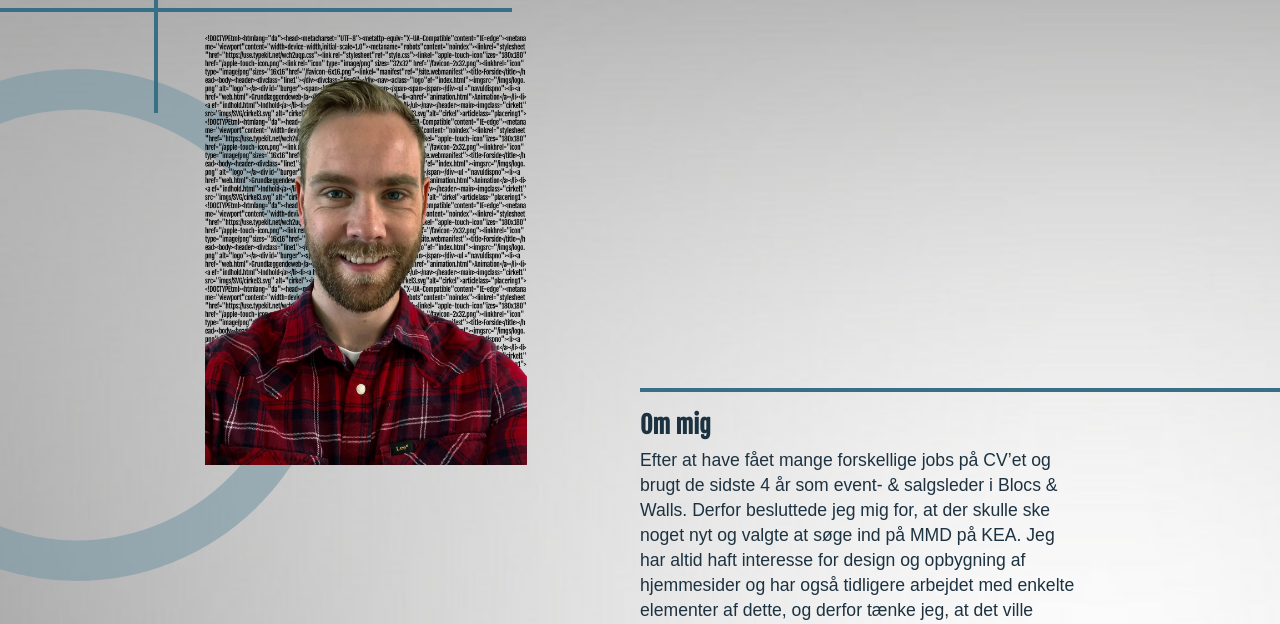
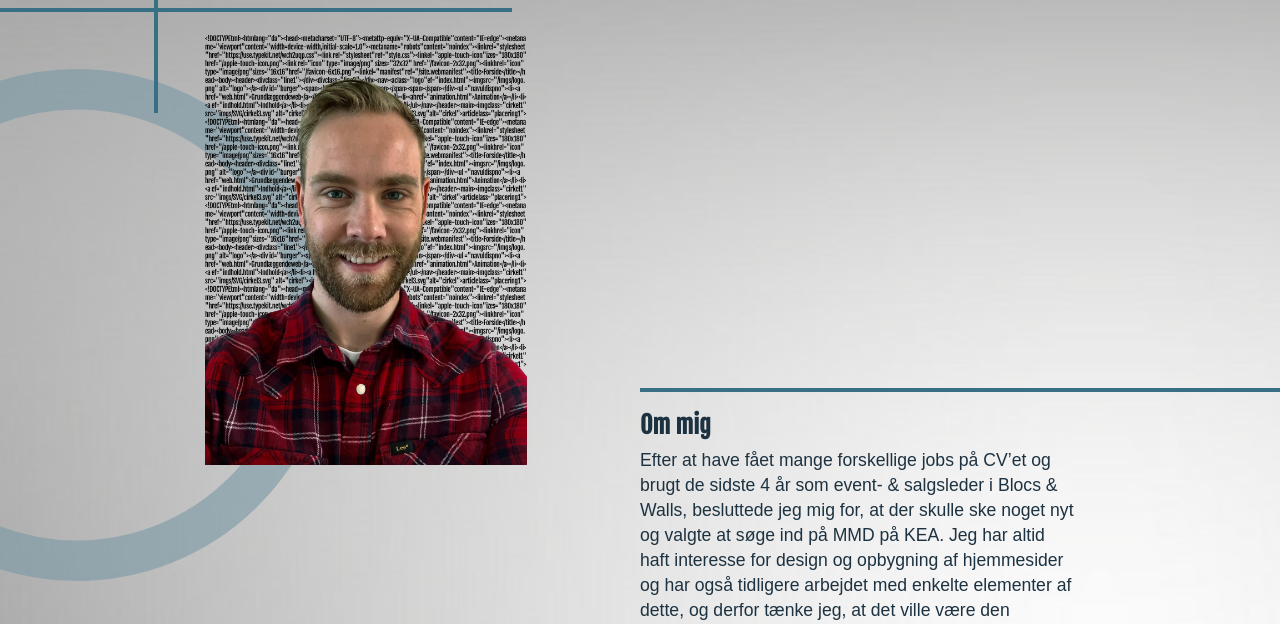
Before and after one commit to nila1010/1.sem-eksamen, a plain HTML site: page index.html in a window 1280 px wide. Shown: the part 131-755 px from the top of the page. Drawn offline with Linux system fonts and the light colour scheme; a web font is replaced by a local one.

Commit message:
om mig tekst

```diff
--- a/index.html
+++ b/index.html
@@ -48,8 +48,8 @@
             <h2>Om mig</h2>
             <p>Efter at have fået mange forskellige jobs på CV’et og brugt de sidste 4 år som event- &amp; salgsleder i
                 Blocs
-                &amp; Walls.
-                Derfor besluttede jeg mig for, at der skulle ske noget nyt og valgte at søge ind på MMD på KEA. Jeg har
+                &amp; Walls, besluttede jeg mig for, at der skulle ske noget nyt og valgte at søge ind på MMD på KEA.
+                Jeg har
                 altid haft interesse
                 for design og opbygning af hjemmesider og har også tidligere arbejdet med enkelte elementer af dette, og
                 derfor tænke jeg,
```
